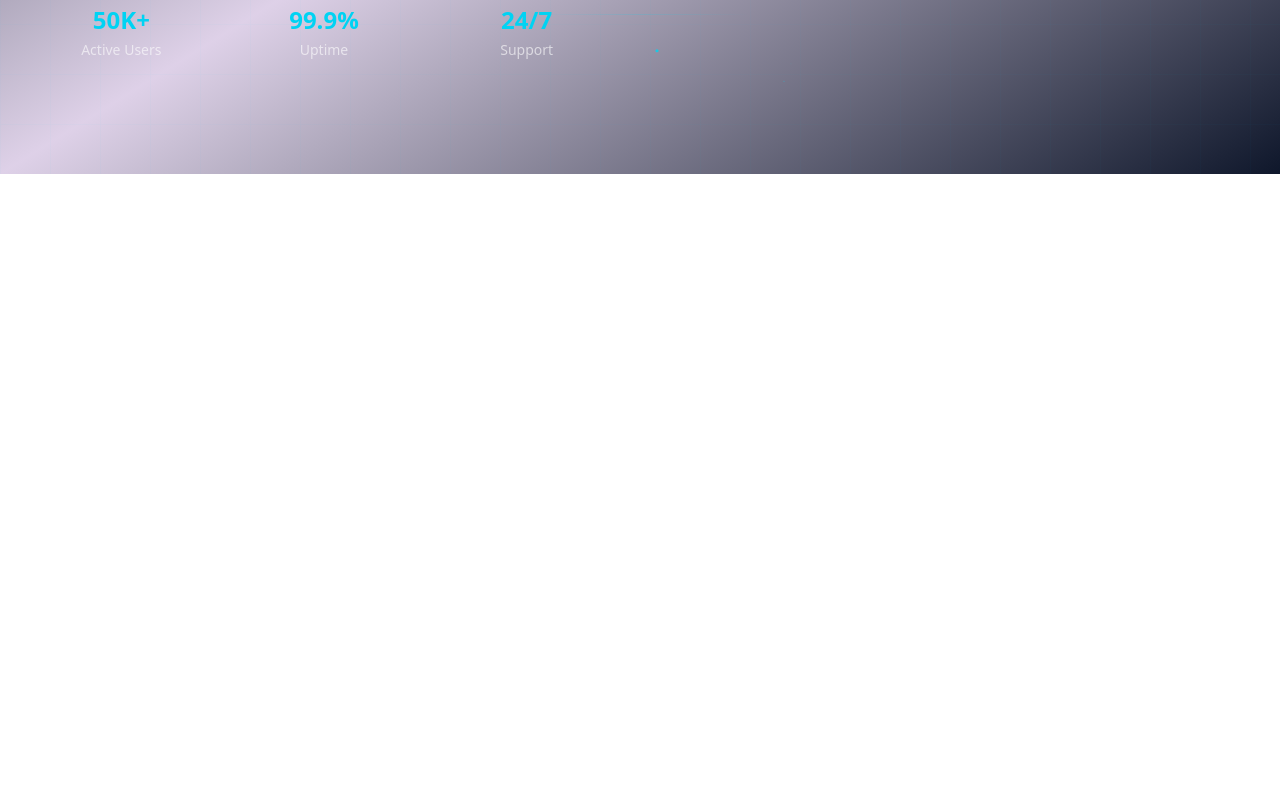
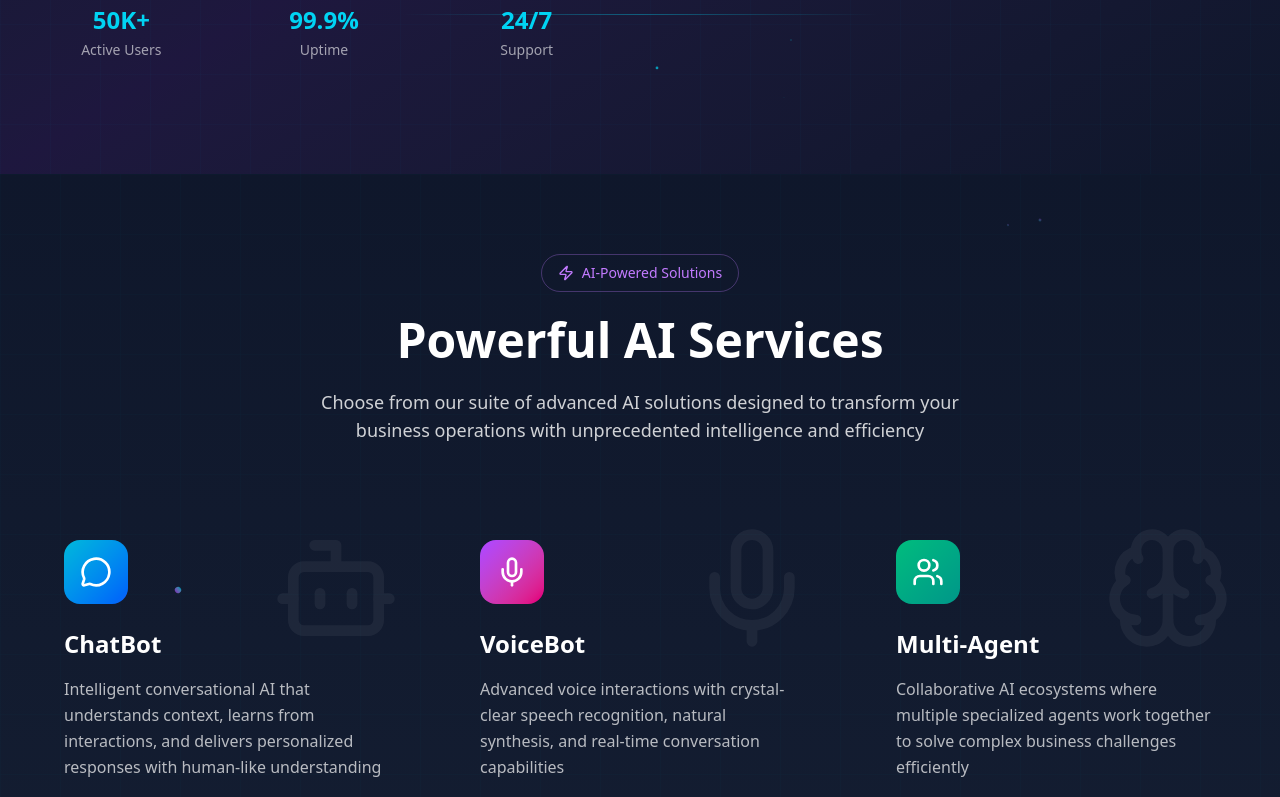
Before and after one commit to Ahmedjan10/Smart-Agent, a React (Vite) app: page / in a window 1280 px wide. Shown: the part 626-1423 px from the top of the page. Before the commit the page ends 800 px from the top, so only its background shows below. Built offline with nearby package versions, Linux system fonts and the light colour scheme; the HTML template or start-up script is replaced by a standard one.

Commit message:
Updated project code

```diff
--- a/package.json
+++ b/package.json
@@ -20,6 +20,7 @@
     "lucide-react": "^0.541.0",
     "react": "^19.1.1",
     "react-dom": "^19.1.1",
+    "react-icons": "^5.5.0",
     "tailwind-merge": "^3.3.1",
     "tailwindcss": "^4.1.12",
     "three": "^0.179.1"
--- a/src/App.jsx
+++ b/src/App.jsx
@@ -3,6 +3,7 @@ import viteLogo from '/vite.svg'
 import Navigation from './Componenets/Navigation'
 import './App.css'
 import HeroSection from './Componenets/HeroSection';
+import ServicesSection from './Componenets/ServiceSection';
 
 function App() {
     useEffect(() => {
@@ -30,10 +31,11 @@ function App() {
   }, []);
 
   return (
-    <>
+    <div className="min-h-screen bg-slate-900 text-white antialiased">
     < Navigation />
     <HeroSection/>
-    </>
+    <ServicesSection/>
+    </div>
   )
 }
 
--- /dev/null
+++ b/src/Componenets/ServiceSection.jsx
@@ -0,0 +1,231 @@
+'use client';
+
+import { motion } from 'framer-motion';
+import { Button } from './ui/Button';
+import { MessageCircle, Mic, Users, ArrowRight, Zap, Bot, Brain } from 'lucide-react';
+import { useState } from 'react';
+
+const ServicesSection = () => {
+  const [hoveredCard, setHoveredCard] = useState(null);
+
+  const services = [
+    {
+      icon: MessageCircle,
+      title: 'ChatBot',
+      description:
+        'Intelligent conversational AI that understands context, learns from interactions, and delivers personalized responses with human-like understanding',
+      color: 'from-cyan-500 to-blue-600',
+      glowColor: 'shadow-cyan-500/30',
+      features: ['Natural Language Processing', 'Context Awareness', 'Multi-language Support', '24/7 Availability'],
+      bgIcon: Bot,
+    },
+    {
+      icon: Mic,
+      title: 'VoiceBot',
+      description:
+        'Advanced voice interactions with crystal-clear speech recognition, natural synthesis, and real-time conversation capabilities',
+      color: 'from-purple-500 to-pink-600',
+      glowColor: 'shadow-purple-500/30',
+      features: ['Speech Recognition', 'Voice Synthesis', 'Emotion Detection', 'Real-time Processing'],
+      bgIcon: Mic,
+    },
+    {
+      icon: Users,
+      title: 'Multi-Agent',
+      description:
+        'Collaborative AI ecosystems where multiple specialized agents work together to solve complex business challenges efficiently',
+      color: 'from-emerald-500 to-teal-600',
+      glowColor: 'shadow-emerald-500/30',
+      features: ['Agent Collaboration', 'Task Distribution', 'Scalable Architecture', 'Intelligent Routing'],
+      bgIcon: Brain,
+    },
+  ];
+
+  return (
+    <section id="services" className="py-20 relative overflow-hidden">
+      {/* Background Effects */}
+      <div className="absolute inset-0 bg-gradient-to-b from-slate-900/50 to-slate-800/50">
+        <div className="absolute inset-0 holographic opacity-10"></div>
+
+        {/* Animated Particles */}
+        {[...Array(15)].map((_, i) => (
+          <motion.div
+            key={i}
+            className="absolute w-2 h-2 bg-gradient-to-r from-cyan-400 to-purple-500 rounded-full"
+            style={{
+              left: `${Math.random() * 100}%`,
+              top: `${Math.random() * 100}%`,
+            }}
+            animate={{
+              scale: [0, 1, 0],
+              opacity: [0, 0.8, 0],
+              rotate: [0, 180, 360],
+            }}
+            transition={{
+              duration: 4 + Math.random() * 2,
+              repeat: Infinity,
+              delay: Math.random() * 3,
+            }}
+          />
+        ))}
+
+        {/* Grid Lines */}
+        <div
+          className="absolute inset-0 opacity-5"
+          style={{
+            backgroundImage: `
+              linear-gradient(rgba(0, 212, 255, 0.3) 1px, transparent 1px),
+              linear-gradient(90deg, rgba(0, 212, 255, 0.3) 1px, transparent 1px)
+            `,
+            backgroundSize: '60px 60px',
+          }}
+        />
+      </div>
+
+      {/* Main Content */}
+      <div className="relative z-10 max-w-7xl mx-auto px-4 sm:px-6 lg:px-8">
+        {/* Section Header */}
+        <motion.div
+          className="text-center mb-16"
+          initial={{ opacity: 0, y: 50 }}
+          whileInView={{ opacity: 1, y: 0 }}
+          transition={{ duration: 0.8 }}
+          viewport={{ once: true }}
+        >
+          <motion.div
+            className="inline-flex items-center px-4 py-2 rounded-full glass-effect border border-purple-400/30 mb-6"
+            initial={{ opacity: 0, scale: 0.8 }}
+            whileInView={{ opacity: 1, scale: 1 }}
+            transition={{ duration: 0.6 }}
+            viewport={{ once: true }}
+          >
+            <Zap className="w-4 h-4 text-purple-400 mr-2" />
+            <span className="text-sm text-purple-400">AI-Powered Solutions</span>
+          </motion.div>
+
+          <h2 className="text-3xl md:text-5xl font-bold mb-6">
+            <span className="gradient-text">Powerful AI Services</span>
+          </h2>
+          <p className="text-lg text-white/80 max-w-2xl mx-auto">
+            Choose from our suite of advanced AI solutions designed to transform your business operations with unprecedented intelligence and efficiency
+          </p>
+        </motion.div>
+
+        {/* Services Grid */}
+        <div className="grid md:grid-cols-3 gap-8">
+          {services.map((service, index) => {
+            const IconComponent = service.icon;
+            const BgIconComponent = service.bgIcon;
+
+            return (
+              <motion.div
+                key={service.title}
+                className="group relative"
+                initial={{ opacity: 0, y: 50 }}
+                whileInView={{ opacity: 1, y: 0 }}
+                transition={{ duration: 0.8, delay: index * 0.2 }}
+                viewport={{ once: true }}
+                whileHover={{ y: -10 }}
+                onHoverStart={() => setHoveredCard(index)}
+                onHoverEnd={() => setHoveredCard(null)}
+              >
+                {/* Background Icon */}
+                <div className="absolute top-4 right-4 opacity-5 group-hover:opacity-10 transition-opacity">
+                  <BgIconComponent className="w-32 h-32 text-white" />
+                </div>
+
+                {/* Card */}
+                <div
+                  className={`glass-effect rounded-2xl p-8 h-full transition-all duration-500 group-hover:shadow-2xl ${service.glowColor} group-hover:shadow-lg relative overflow-hidden`}
+                >
+                  {/* Animated Border */}
+                  <div className="absolute inset-0 rounded-2xl border border-transparent group-hover:border-white/20 transition-all duration-500">
+                    <div
+                      className={`absolute inset-0 rounded-2xl bg-gradient-to-r ${service.color} opacity-0 group-hover:opacity-20 transition-opacity duration-500`}
+                    ></div>
+                  </div>
+
+                  {/* Content */}
+                  <div className="relative z-10">
+                    {/* Icon */}
+                    <motion.div
+                      className={`w-16 h-16 rounded-2xl bg-gradient-to-br ${service.color} flex items-center justify-center mb-6 group-hover:scale-110 transition-transform duration-300 relative`}
+                      whileHover={{ rotate: 5 }}
+                    >
+                      <IconComponent className="w-8 h-8 text-white" />
+                      <div
+                        className={`absolute inset-0 rounded-2xl bg-gradient-to-br ${service.color} opacity-0 group-hover:opacity-50 blur-xl transition-opacity duration-300`}
+                      ></div>
+                    </motion.div>
+
+                    {/* Title */}
+                    <h3 className="text-2xl font-bold text-white mb-4 group-hover:text-glow transition-all duration-300">
+                      {service.title}
+                    </h3>
+
+                    {/* Description */}
+                    <p className="text-white/70 mb-6 leading-relaxed">{service.description}</p>
+
+                    {/* Features */}
+                    <div className="space-y-2 mb-6">
+                      {service.features.map((feature, featureIndex) => (
+                        <motion.div
+                          key={feature}
+                          className="flex items-center gap-2 text-sm text-white/60"
+                          initial={{ opacity: 0, x: -20 }}
+                          whileInView={{ opacity: 1, x: 0 }}
+                          transition={{ delay: index * 0.2 + featureIndex * 0.1 }}
+                          viewport={{ once: true }}
+                        >
+                          <div className={`w-1.5 h-1.5 rounded-full bg-gradient-to-r ${service.color}`}></div>
+                          {feature}
+                        </motion.div>
+                      ))}
+                    </div>
+
+                    {/* Try Now Button */}
+                    <Button
+                      className={`w-full bg-gradient-to-r ${service.color} hover:shadow-lg hover:shadow-current/30 border-0 group/btn relative overflow-hidden`}
+                      size="lg"
+                    >
+                      <div className="relative z-10 flex items-center justify-center">
+                        Try Now
+                        <ArrowRight className="w-4 h-4 ml-2 group-hover/btn:translate-x-1 transition-transform" />
+                      </div>
+                      <motion.div
+                        className="absolute inset-0 bg-white/20"
+                        initial={{ x: '-100%' }}
+                        whileHover={{ x: '100%' }}
+                        transition={{ duration: 0.6 }}
+                      />
+                    </Button>
+                  </div>
+                </div>
+              </motion.div>
+            );
+          })}
+        </div>
+
+        {/* Call to Action */}
+        <motion.div
+          className="text-center mt-16"
+          initial={{ opacity: 0, y: 30 }}
+          whileInView={{ opacity: 1, y: 0 }}
+          transition={{ duration: 0.8, delay: 0.5 }}
+          viewport={{ once: true }}
+        >
+          <Button
+            variant="outline"
+            size="lg"
+            className="border-cyan-400/50 text-cyan-400 hover:bg-cyan-400/10 hover:border-cyan-400 bg-transparent group px-8 py-4"
+          >
+            Explore All Services
+            <ArrowRight className="w-5 h-5 ml-2 group-hover:translate-x-1 transition-transform" />
+          </Button>
+        </motion.div>
+      </div>
+    </section>
+  );
+};
+
+export default ServicesSection;
```
Also changed, not shown: 1 other file (tests, documents, lock files or other folders).
